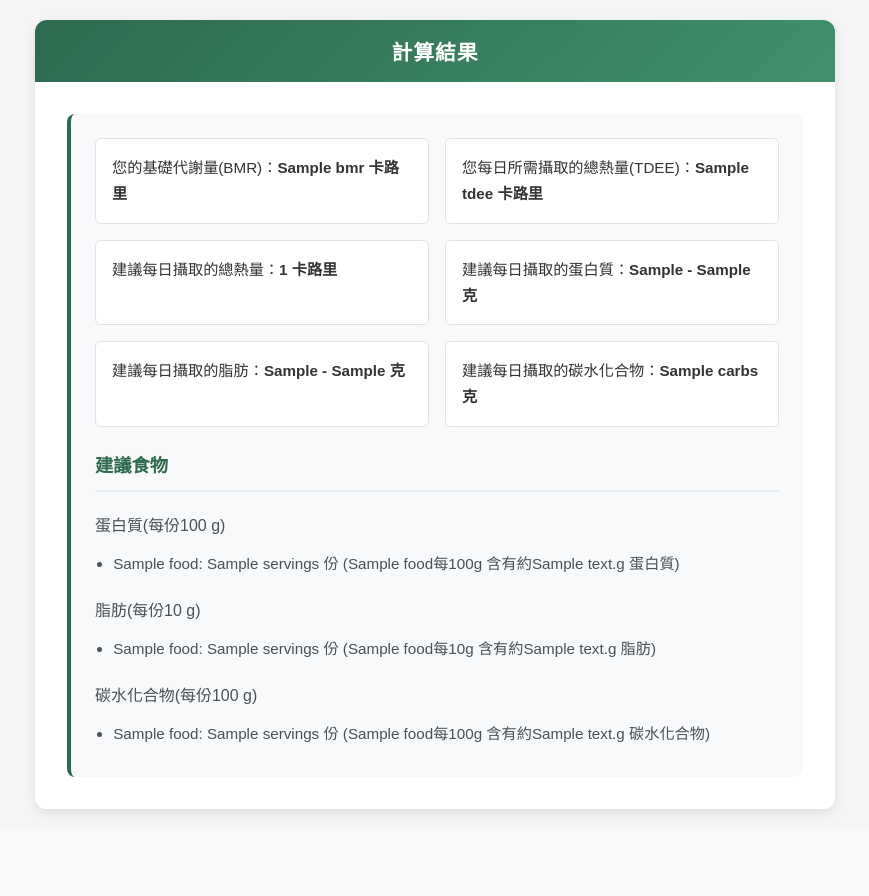
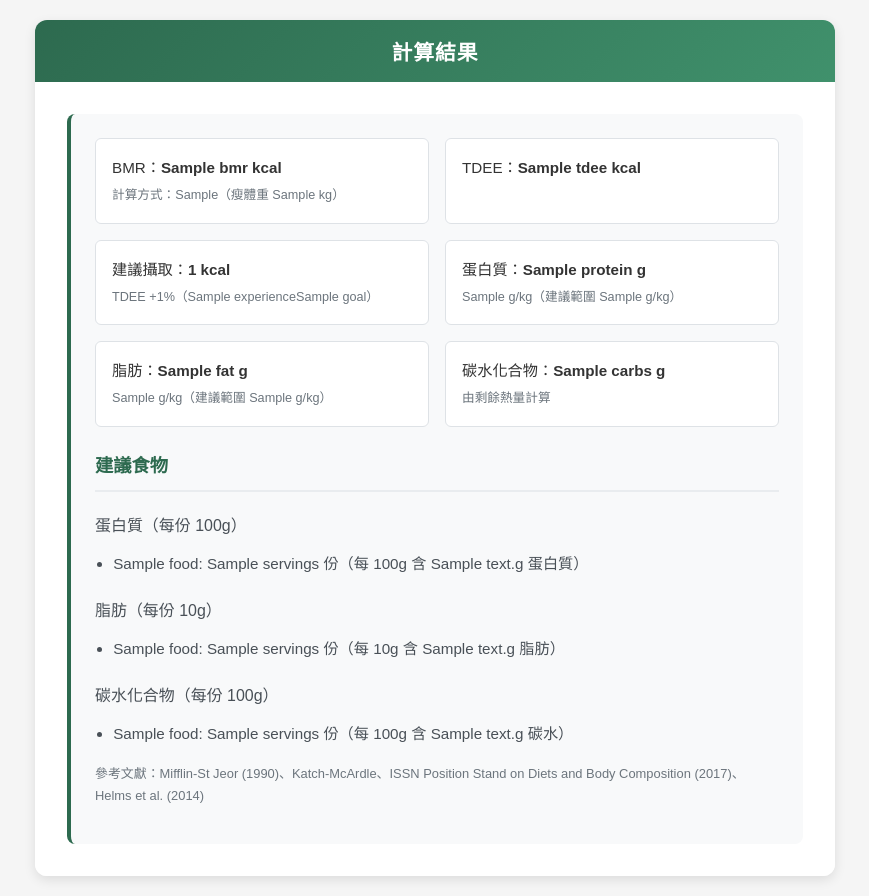
Before and after one commit to lory0617/training-plans, a Flask app: template templates/result_manual.html in a window 1280 px wide. Shown: the whole page, without its empty margins (205-1074 px from the left). Before the commit the page ends 816 px from the top, so only its background shows below. Run offline with Flask 3, Linux system fonts and the light colour scheme; the template is opened without the code that fills it: most values are stand-ins (such as "Sample title", 1, 10 or a date in 2020).

Commit message:
Upgrade Flask BMR/TDEE calculator to match evidence-based formulas
- Add Katch-McArdle formula option (body fat % input)
- Switch calorie adjustment from fixed kcal to TDEE percentage
- Switch macros from percentage-of-calories to g/kg body weight (ISSN)
- Calculate carbs from remaining calories after protein & fat
- Show calculation method, g/kg values, and reference ranges in results

Co-Authored-By: Claude Opus 4.6 (1M context) <noreply@anthropic.com>

```diff
--- a/app.py
+++ b/app.py
@@ -6,98 +6,77 @@ app = Flask(__name__)
 @app.route('/', methods=['GET', 'POST'])
 def home():
     if request.method == 'POST':
+        activity_level = request.form['activity_level']
+        experience = request.form['experience']
+        goal = request.form['goal']
+        weight = float(request.form['weight'])
+
         if request.form.get('bmr'):
             bmr = float(request.form['bmr'])
-            activity_level = request.form['activity_level']
-            experience = request.form['experience']
-            goal = request.form['goal']
-            weight = float(request.form['weight'])
-
-            tdee = calculate_tdee(bmr, activity_level)
-            total_calories = calculate_total_calories(tdee, goal, experience)
-            protein_min, protein_max, fat_min, fat_max, carbs = calculate_macronutrients(total_calories, weight, goal)
-
-            tdee = int(tdee)
-            total_calories = int(total_calories)
-            protein_min = int(protein_min)
-            protein_max = int(protein_max)
-            fat_min = int(fat_min)
-            fat_max = int(fat_max)
-            carbs = int(carbs)
-
-            protein_foods, fat_foods, carb_foods, protein_content, fat_content, carb_content = suggest_foods(
-                protein_min, protein_max, fat_min, fat_max, carbs)
-
-            return render_template(
-                'result_manual.html',
-                bmr=bmr,
-                tdee=tdee,
-                total_calories=total_calories,
-                protein_min=protein_min,
-                protein_max=protein_max,
-                fat_min=fat_min,
-                fat_max=fat_max,
-                carbs=carbs,
-                protein_foods=protein_foods,
-                fat_foods=fat_foods,
-                carb_foods=carb_foods,
-                protein_content=protein_content,
-                fat_content=fat_content,
-                carb_content=carb_content,
-            )
+            bmr_method = '手動輸入'
+            lean_mass = None
         else:
             gender = request.form['gender']
             height = float(request.form['height'])
-            weight = float(request.form['weight'])
             age = int(request.form['age'])
+            body_fat = float(request.form.get('body_fat') or 0)
 
-            bmr = calculate_bmr(gender, height, weight, age)
+            if body_fat > 0:
+                bmr = calculate_bmr_katch_mcardle(weight, body_fat)
+                bmr_method = 'Katch-McArdle'
+                lean_mass = round(weight * (1 - body_fat / 100), 1)
+            else:
+                bmr = calculate_bmr(gender, height, weight, age)
+                bmr_method = 'Mifflin-St Jeor'
+                lean_mass = None
 
-            activity_level = request.form['activity_level']
-            experience = request.form['experience']
-            goal = request.form['goal']
-            weight = float(request.form['weight'])
+        tdee = calculate_tdee(bmr, activity_level)
+        total_calories, calorie_percent = calculate_total_calories(tdee, goal, experience)
+        protein, fat, carbs, protein_per_kg, fat_per_kg = calculate_macronutrients(total_calories, weight, goal)
 
-            tdee = calculate_tdee(bmr, activity_level)
-            total_calories = calculate_total_calories(tdee, goal, experience)
-            protein_min, protein_max, fat_min, fat_max, carbs = calculate_macronutrients(total_calories, weight, goal)
+        protein_foods, fat_foods, carb_foods, protein_content, fat_content, carb_content = suggest_foods(protein, fat, carbs)
 
-            tdee = int(tdee)
-            total_calories = int(total_calories)
-            protein_min = int(protein_min)
-            protein_max = int(protein_max)
-            fat_min = int(fat_min)
-            fat_max = int(fat_max)
-            carbs = int(carbs)
+        protein_range = '1.6–2.2' if goal == '增肌' else '2.0–2.8'
+        fat_range = '0.8–1.2' if goal == '增肌' else '0.8–1.0'
 
-            protein_foods, fat_foods, carb_foods, protein_content, fat_content, carb_content = suggest_foods(
-                protein_min, protein_max, fat_min, fat_max, carbs)
-
-            return render_template(
-                'result_manual.html',
-                bmr=bmr,
-                tdee=tdee,
-                total_calories=total_calories,
-                protein_min=protein_min,
-                protein_max=protein_max,
-                fat_min=fat_min,
-                fat_max=fat_max,
-                carbs=carbs,
-                protein_foods=protein_foods,
-                fat_foods=fat_foods,
-                carb_foods=carb_foods,
-                protein_content=protein_content,
-                fat_content=fat_content,
-                carb_content=carb_content,
-            )
+        return render_template(
+            'result_manual.html',
+            bmr=round(bmr, 1),
+            bmr_method=bmr_method,
+            lean_mass=lean_mass,
+            tdee=int(tdee),
+            total_calories=int(total_calories),
+            calorie_percent=calorie_percent,
+            experience=experience,
+            goal=goal,
+            protein=int(protein),
+            fat=int(fat),
+            carbs=int(carbs),
+            protein_per_kg=protein_per_kg,
+            fat_per_kg=fat_per_kg,
+            protein_range=protein_range,
+            fat_range=fat_range,
+            protein_foods=protein_foods,
+            fat_foods=fat_foods,
+            carb_foods=carb_foods,
+            protein_content=protein_content,
+            fat_content=fat_content,
+            carb_content=carb_content,
+        )
 
     return render_template('index.html')
 
 def calculate_bmr(gender, height, weight, age):
+    """Mifflin-St Jeor (1990) — most accurate for general population."""
     if gender == 'male':
         return 10 * weight + 6.25 * height - 5 * age + 5
     else:
         return 10 * weight + 6.25 * height - 5 * age - 161
+
+def calculate_bmr_katch_mcardle(weight, body_fat_percent):
+    """Katch-McArdle — more accurate when body fat % is known."""
+    lean_mass = weight * (1 - body_fat_percent / 100)
+    return 370 + 21.6 * lean_mass
 
 def calculate_tdee(bmr, activity_level):
     factors = {
@@ -112,47 +91,40 @@ def calculate_tdee(bmr, activity_level):
     return bmr * factors[activity_level]
 
 def calculate_total_calories(tdee, goal, experience):
-    if experience == '新手':
-        if goal == '增肌':
-            total_calories = tdee + 100
-        elif goal == '減脂':
-            total_calories = tdee - 200
-        else:
-            raise ValueError('Invalid goal')
-    elif experience == '老手':
-        if goal == '增肌':
-            total_calories = tdee + 300
-        elif goal == '減脂':
-            total_calories = tdee - 400
-        else:
-            raise ValueError('Invalid goal')
-    else:
-        raise ValueError('Invalid experience')
-    return total_calories
+    """TDEE percentage-based adjustment."""
+    multipliers = {
+        ('新手', '增肌'): 1.15,   # +15%
+        ('老手', '增肌'): 1.10,   # +10%
+        ('新手', '減脂'): 0.80,   # -20%
+        ('老手', '減脂'): 0.85,   # -15%
+    }
+    key = (experience, goal)
+    if key not in multipliers:
+        raise ValueError('Invalid goal or experience')
+    multiplier = multipliers[key]
+    total = round(tdee * multiplier)
+    percent = round((multiplier - 1) * 100)
+    return total, percent
 
 def calculate_macronutrients(total_calories, weight, goal):
+    """Protein & fat by g/kg body weight (ISSN position stand)."""
     if goal == '增肌':
-        protein_min = weight * 1.6
-        protein_max = weight * 2.2
+        protein_per_kg = 1.8   # range 1.6-2.2
+        fat_per_kg = 1.0       # range 0.8-1.2
     elif goal == '減脂':
-        protein_min = weight * 2.2
-        protein_max = weight * 2.5
+        protein_per_kg = 2.3   # range 2.0-2.8
+        fat_per_kg = 0.9       # range 0.8-1.0
     else:
         raise ValueError('Invalid goal')
 
-    fat_min = weight * 0.8
-    fat_max = weight * 1
+    protein = round(protein_per_kg * weight)
+    fat = round(fat_per_kg * weight)
+    remaining = max(0, total_calories - protein * 4 - fat * 9)
+    carbs = round(remaining / 4)
 
-    remaining_calories = total_calories - ((protein_min + protein_max) / 2 * 4) - ((fat_min + fat_max) / 2 * 9)
-    carbs = remaining_calories / 4
+    return protein, fat, carbs, protein_per_kg, fat_per_kg
 
-    return protein_min, protein_max, fat_min, fat_max, carbs
-
-def suggest_foods(protein_min, protein_max, fat_min, fat_max, carbs):
-    protein_suggestion = (protein_min + protein_max) / 2
-    fat_suggestion = (fat_min + fat_max) / 2
-    carbs_suggestion = carbs
-
+def suggest_foods(protein, fat, carbs):
     protein_content = {
         '雞胸肉': 30,
         '鮭魚': 20,
@@ -172,24 +144,9 @@ def suggest_foods(protein_min, protein_max, fat_min, fat_max, carbs):
         '馬鈴薯': 18,
     }
 
-    protein_foods = {
-        '雞胸肉': round(protein_suggestion / 30),
-        '鮭魚': round(protein_suggestion / 20),
-        '牛肉': round(protein_suggestion / 26),
-        '乳清蛋白粉': round(protein_suggestion / 23),
-    }
-
-    fat_foods = {
-        '堅果': round(fat_suggestion / 5.5),
-        '橄欖油': round(fat_suggestion / 10),
-    }
-
-    carb_foods = {
-        '白米': round(carbs_suggestion / 29),
-        '燕麥': round(carbs_suggestion / 60),
-        '地瓜': round(carbs_suggestion / 23),
-        '馬鈴薯': round(carbs_suggestion / 18),
-    }
+    protein_foods = {food: round(protein / g) for food, g in protein_content.items()}
+    fat_foods = {food: round(fat / g) for food, g in fat_content.items()}
+    carb_foods = {food: round(carbs / g) for food, g in carb_content.items()}
 
     return protein_foods, fat_foods, carb_foods, protein_content, fat_content, carb_content
 
--- a/templates/index.html
+++ b/templates/index.html
@@ -18,6 +18,7 @@
     <label>身高(cm)：<input type="number" step="any" name="height"></label>
     <label>體重(kg)：<input type="number" step="any" name="weight"></label>
     <label>年齡：<input type="number" name="age"></label>
+    <label>體脂率 %（選填，啟用 Katch-McArdle）：<input type="number" step="0.1" name="body_fat"></label>
     <label>活動量:
       <select name="activity_level">
         <option value="sedentary">幾乎不運動</option>
--- a/templates/result_manual.html
+++ b/templates/result_manual.html
@@ -92,6 +92,17 @@
     border: 1px solid #dee2e6;
     font-weight: 500;
   }
+
+  .basic-info small {
+    font-weight: 400;
+    color: #6c757d;
+  }
+
+  .references {
+    margin-top: 16px;
+    font-size: 0.85em;
+    color: #6c757d;
+  }
   </style>
 </head>
 <body>
@@ -100,32 +111,33 @@
     <div class="result-block">
       <div class="nutrition-result">
         <div class="basic-info">
-          <p>您的基礎代謝量(BMR)：<strong>{{ bmr }} 卡路里</strong></p>
-          <p>您每日所需攝取的總熱量(TDEE)：<strong>{{ tdee }} 卡路里</strong></p>
-          <p>建議每日攝取的總熱量：<strong>{{ total_calories }} 卡路里</strong></p>
-          <p>建議每日攝取的蛋白質：<strong>{{ protein_min }} - {{ protein_max }} 克</strong></p>
-          <p>建議每日攝取的脂肪：<strong>{{ fat_min }} - {{ fat_max }} 克</strong></p>
-          <p>建議每日攝取的碳水化合物：<strong>{{ carbs }} 克</strong></p>
+          <p>BMR：<strong>{{ bmr }} kcal</strong><br><small>計算方式：{{ bmr_method }}{% if lean_mass %}（瘦體重 {{ lean_mass }} kg）{% endif %}</small></p>
+          <p>TDEE：<strong>{{ tdee }} kcal</strong></p>
+          <p>建議攝取：<strong>{{ total_calories }} kcal</strong><br><small>TDEE {{ '+' if calorie_percent >= 0 }}{{ calorie_percent }}%（{{ experience }}{{ goal }}）</small></p>
+          <p>蛋白質：<strong>{{ protein }} g</strong><br><small>{{ protein_per_kg }} g/kg（建議範圍 {{ protein_range }} g/kg）</small></p>
+          <p>脂肪：<strong>{{ fat }} g</strong><br><small>{{ fat_per_kg }} g/kg（建議範圍 {{ fat_range }} g/kg）</small></p>
+          <p>碳水化合物：<strong>{{ carbs }} g</strong><br><small>由剩餘熱量計算</small></p>
         </div>
     <h2>建議食物</h2>
-    <h3>蛋白質(每份100 g)</h3>
+    <h3>蛋白質（每份 100g）</h3>
     <ul>
       {% for food, servings in protein_foods.items() %}
-        <li>{{ food }}: {{ servings }} 份 ({{ food }}每100g 含有約{{ protein_content[food] }}g 蛋白質)</li>
+        <li>{{ food }}: {{ servings }} 份（每 100g 含 {{ protein_content[food] }}g 蛋白質）</li>
       {% endfor %}
     </ul>
-    <h3>脂肪(每份10 g)</h3>
+    <h3>脂肪（每份 10g）</h3>
     <ul>
       {% for food, servings in fat_foods.items() %}
-        <li>{{ food }}: {{ servings }} 份 ({{ food }}每10g 含有約{{ fat_content[food] }}g 脂肪)</li>
+        <li>{{ food }}: {{ servings }} 份（每 10g 含 {{ fat_content[food] }}g 脂肪）</li>
       {% endfor %}
     </ul>
-    <h3>碳水化合物(每份100 g)</h3>
+    <h3>碳水化合物（每份 100g）</h3>
     <ul>
       {% for food, servings in carb_foods.items() %}
-        <li>{{ food }}: {{ servings }} 份 ({{ food }}每100g 含有約{{ carb_content[food] }}g 碳水化合物)</li>
+        <li>{{ food }}: {{ servings }} 份（每 100g 含 {{ carb_content[food] }}g 碳水）</li>
       {% endfor %}
-        </ul>
+    </ul>
+    <p class="references">參考文獻：Mifflin-St Jeor (1990)、Katch-McArdle、ISSN Position Stand on Diets and Body Composition (2017)、Helms et al. (2014)</p>
       </div>
     </div>
   </div>
```
